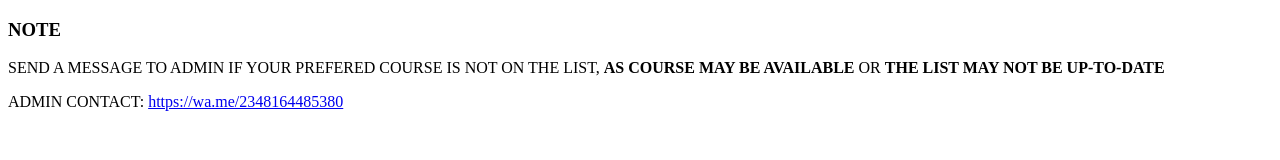
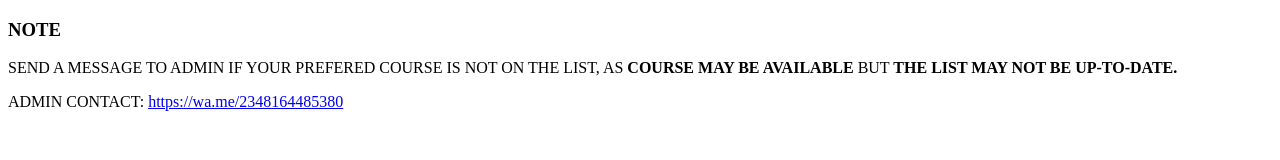
Before and after one commit to coachdemocraezy/coolcourses, a plain HTML site: page index.html in a window 1280 px wide. Shown: the top 160 px of the page. Drawn offline with Linux system fonts and the light colour scheme.

Commit message:
Update index.html

```diff
--- a/index.html
+++ b/index.html
@@ -7,7 +7,8 @@
   </head>
   <body>
     <h3>NOTE</h3>
-    <p>SEND A MESSAGE TO ADMIN IF YOUR PREFERED COURSE IS NOT ON THE LIST, <b>AS COURSE MAY BE AVAILABLE</b> OR <b>THE LIST MAY NOT BE UP-TO-DATE</b></p>
+
+    <p>SEND A MESSAGE TO ADMIN IF YOUR PREFERED COURSE IS NOT ON THE LIST, AS <b>COURSE MAY BE AVAILABLE</b> BUT <b>THE LIST MAY NOT BE UP-TO-DATE.</b></p>
     <p>ADMIN CONTACT: <a href="https://wa.me/2348164485380">https://wa.me/2348164485380</a></p>
     <div class="container">
       <h1>Search List of Courses</h1>
```
